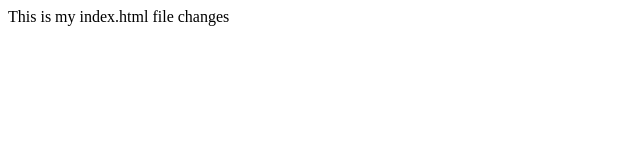
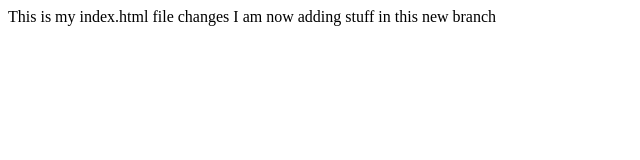
Before and after one commit to nelassaad/my_git_test, a plain HTML site: page index.html in a window 1280 px wide. Shown: the whole page, without its empty margins (0-640 px from the left). Drawn offline with Linux system fonts and the light colour scheme.

Commit message:
first commit for this branch

```diff
--- a/index.html
+++ b/index.html
@@ -7,5 +7,6 @@
 </head>
 <body>
     This is my index.html file changes
+    I am now adding stuff in this new branch
 </body>
 </html>
```
Also changed, not shown: login.css (added), login.html (added), login.js (added).
